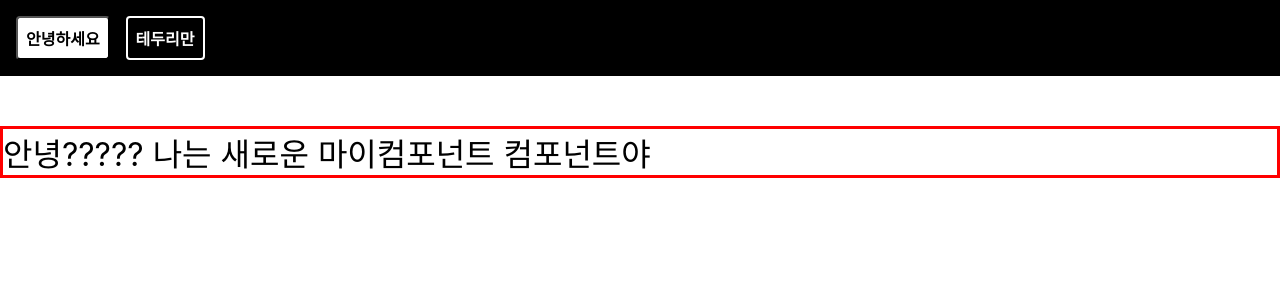
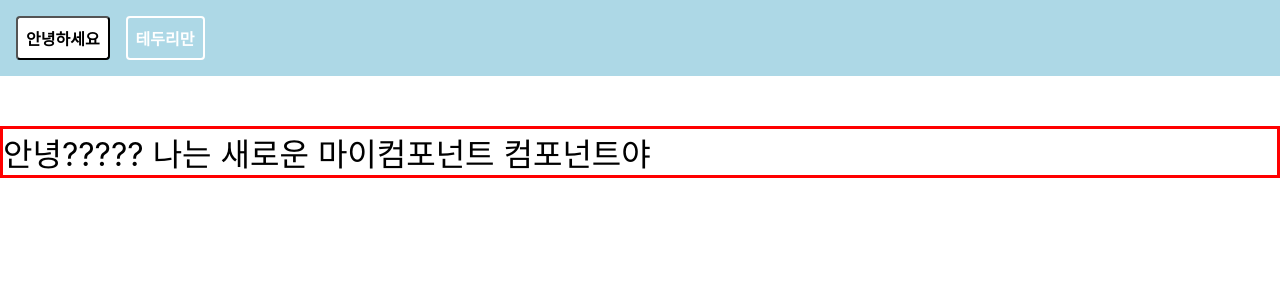
Before and after one commit to teamfroots/react-study, a React app in the folder 09/: page / in a window 1280 px wide. Shown: the top 300 px of the page. Built offline with nearby package versions, Linux system fonts and the light colour scheme.

Commit message:
스타일에서 props 조회하기

```diff
--- a/09/src/StyledComponent.js
+++ b/09/src/StyledComponent.js
@@ -47,7 +47,7 @@ const Button = styled.button`
 
 const StyledComponent = () => (
   <>
-    <Box color="black">
+    <Box color="lightblue">
       <Button>안녕하세요</Button>
       <Button inverted={true}>테두리만</Button>
     </Box>
```
